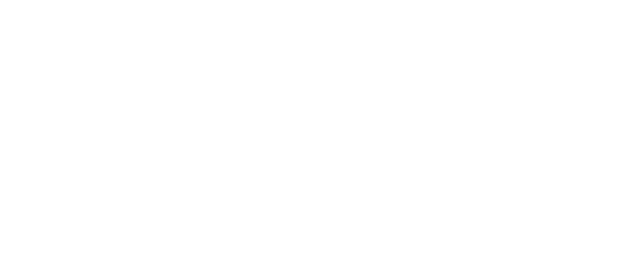
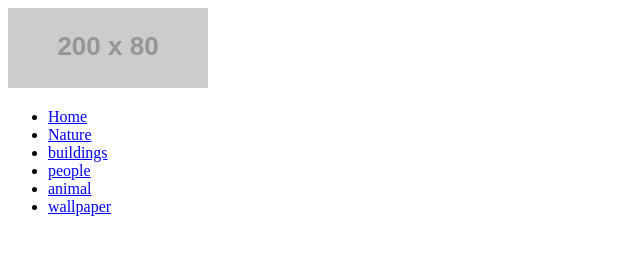
Before and after one commit to Doniyor3007/demo-photo-gallery, a plain HTML site: page index.html in a window 1280 px wide. Shown: the whole page, without its empty margins (0-640 px from the left). Drawn offline with Linux system fonts and the light colour scheme; placeholder pictures from the web are drawn by us.

Commit message:
add site header

```diff
--- a/index.html
+++ b/index.html
@@ -6,6 +6,21 @@
   <title>Image gallery</title>
 </head>
 <body>
+<!--side header-->
+<header>
 
+</header>
 </body>
-</html>
+<header><a href="#">
+<img src="https://via.placeholder.com/200/80" alt="placeholder logo" width="200" height="80">
+</a>
+<nav>
+  <ul>
+    <li><a href="index.html">Home</a></li>
+    <li><a href="index.html">Nature</a></li>
+    <li><a href="index.html">buildings</a></li>
+    <li><a href="index.html">people</a></li>
+    <li><a href="index.html">animal</a></li>
+    <li><a href="index.html">wallpaper</a></li>
+  </ul>
+</nav>
```
